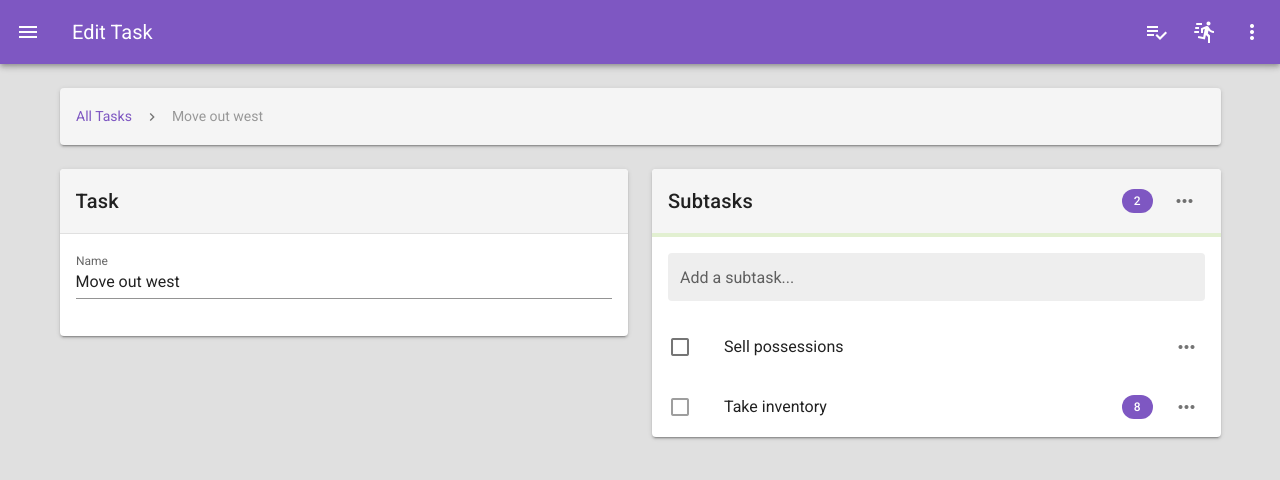
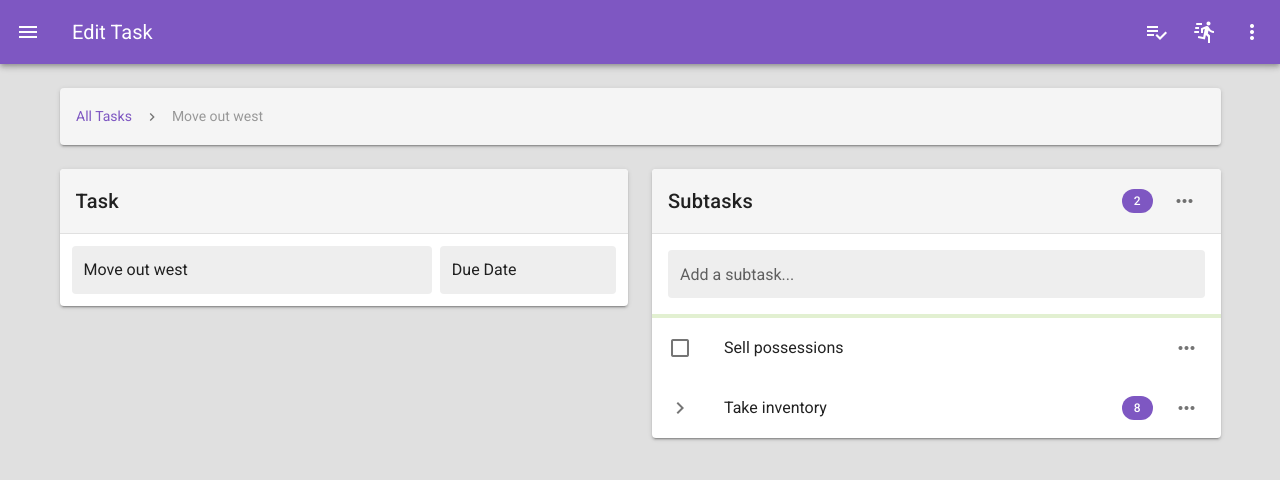
Before and after one commit to hesselapplications/sprints, a Vue app: page /#/tasks/1 in a window 1280 px wide. Shown: the top 480 px of the page. Built offline with nearby package versions, Linux system fonts and the light colour scheme.

Commit message:
Due date Add root tasks

```diff
--- /dev/null
+++ b/src/components/DatePicker.vue
@@ -0,0 +1,81 @@
+<template>
+  <v-menu
+    v-model="menu"
+    :close-on-content-click="false"
+    transition="scale-transition"
+    min-width="290px"
+    offset-y
+  >
+    <template v-slot:activator="{ on }">
+      <v-text-field
+        :value="formattedDate"
+        :label="placeholder"
+        hide-details
+        solo
+        flat
+        background-color="grey lighten-3"
+        readonly
+        v-on="on"
+        @change="saveTask(task)"
+      ></v-text-field>
+    </template>
+    <v-date-picker v-model="date" no-title scrollable :min="min" :max="max" color="primary">
+      <v-fade-transition>
+        <v-btn
+          v-show="date != null && clearable"
+          text
+          color="grey darken-1"
+          @click="model = null; menu = false"
+        >Clear</v-btn>
+      </v-fade-transition>
+      <v-spacer />
+      <v-btn text color="primary" @click="model = date; menu = false">Ok</v-btn>
+    </v-date-picker>
+  </v-menu>
+</template>
+
+<script>
+import moment from "moment";
+import vmodel from "@/mixins/vmodel.js";
+import _ from "lodash";
+
+export default {
+  mixins: [vmodel],
+  props: {
+    itemName: String,
+    min: String,
+    max: String,
+    clearable: Boolean,
+    placeholder: String,
+    disabled: Boolean
+  },
+  data() {
+    return {
+      menu: false,
+      date: null
+    };
+  },
+  computed: {
+    formattedDate: {
+      get() {
+        return this.model === null
+          ? this.placeholder
+          : moment(this.model).format("MMM Do YYYY");
+      },
+      set(date) {
+        this.model = date;
+      }
+    }
+  },
+  watch: {
+    menu() {
+      this.date = _.cloneDeep(this.model);
+    }
+  }
+};
+</script>
+<style scoped>
+.datepicker-btn:disabled {
+  color: rgba(0, 0, 0, 0.5) !important;
+}
+</style>
--- a/src/components/task/EditTask.vue
+++ b/src/components/task/EditTask.vue
@@ -1,13 +1,35 @@
 <template>
-  <v-card-text>
-    <v-text-field @change="saveTask(task)" v-model="task.name" label="Name"></v-text-field>
-  </v-card-text>
+  <v-container fluid>
+    <v-row dense>
+      <!-- NAME -->
+      <v-col cols="8">
+        <v-text-field
+          v-model="task.name"
+          label="Name"
+          hide-details
+          solo
+          flat
+          background-color="grey lighten-3"
+          @change="saveTask(task)"
+        ></v-text-field>
+      </v-col>
+
+      <!-- DUE DATE -->
+      <v-col cols="4">
+        <date-picker v-model="task.dueDate" placeholder="Due Date" clearable></date-picker>
+      </v-col>
+    </v-row>
+  </v-container>
 </template>
 
 <script>
+import DatePicker from "@/components/DatePicker";
 import { mapMutations } from "vuex";
 
 export default {
+  components: {
+    DatePicker
+  },
   props: {
     task: Object
   },
--- a/src/components/task/TaskListItem.vue
+++ b/src/components/task/TaskListItem.vue
@@ -1,13 +1,17 @@
 <template>
   <v-list-item @click="goToTask">
     <v-list-item-action>
-      <v-checkbox @click.stop="toggleComplete(task.id)" v-model="task.complete" :disabled="hasChildren" color="light-green"></v-checkbox>
+      <v-icon v-if="hasChildren">mdi-chevron-right</v-icon>
+      <v-checkbox
+        v-else
+        @click.stop="toggleComplete(task.id)"
+        v-model="task.complete"
+        color="light-green"
+      ></v-checkbox>
     </v-list-item-action>
 
     <v-list-item-content :class="classes">
-      <v-list-item-title>
-        {{task.name}}
-      </v-list-item-title>
+      <v-list-item-title>{{task.name}}</v-list-item-title>
     </v-list-item-content>
 
     <v-list-item-action>
@@ -41,7 +45,7 @@ export default {
       return this.getTaskNumChildren(this.task.id);
     },
     hasChildren() {
-      return this.numChildren > 0
+      return this.numChildren > 0;
     },
     classes() {
       return {
--- a/src/views/EditTaskView.vue
+++ b/src/views/EditTaskView.vue
@@ -31,9 +31,11 @@
             <sub-tasks-menu :task="task"></sub-tasks-menu>
           </v-toolbar>
 
-          <sub-task-progress :tasks="children"></sub-task-progress>
+          <v-divider></v-divider>
 
           <create-task class="pa-4" :parent-id="id" label="Add a subtask..."></create-task>
+
+          <sub-task-progress v-if="children.length > 0" :tasks="children"></sub-task-progress>
 
           <tasks :tasks="children"></tasks>
         </v-card>
--- a/src/views/TasksView.vue
+++ b/src/views/TasksView.vue
@@ -3,15 +3,17 @@
     <v-row justify="center">
       <v-col xl="6" lg="8" md="10" cols="12">
         <v-card>
-          <v-toolbar flat>
+          <v-toolbar class="pr-2" flat color="grey lighten-4">
             <v-toolbar-title class="title">Tasks</v-toolbar-title>
             <v-spacer></v-spacer>
-            <v-btn small outlined color="primary">
-              <v-icon left>mdi-plus</v-icon>Task
-            </v-btn>
+            <sub-tasks-menu></sub-tasks-menu>
           </v-toolbar>
 
           <v-divider></v-divider>
+
+          <create-task class="pa-4" :parent-id="null" label="Add a task..."></create-task>
+
+          <sub-task-progress v-if="tasks.length > 0" :tasks="tasks"></sub-task-progress>
 
           <tasks :tasks="tasks"></tasks>
         </v-card>
@@ -20,11 +22,17 @@
   </v-container>
 </template>
 <script>
+import CreateTask from "@/components/task/CreateTask";
+import SubTasksMenu from "@/components/task/SubTasksMenu";
+import SubTaskProgress from "@/components/task/SubTaskProgress";
 import Tasks from "@/components/task/Tasks";
 import { mapGetters } from "vuex";
 
 export default {
   components: {
+    CreateTask,
+    SubTasksMenu,
+    SubTaskProgress,
     Tasks
   },
   computed: {
```
Also changed, not shown: src/components/task/TaskDueDate.vue (added), 1 other file (tests, documents, lock files or other folders).
